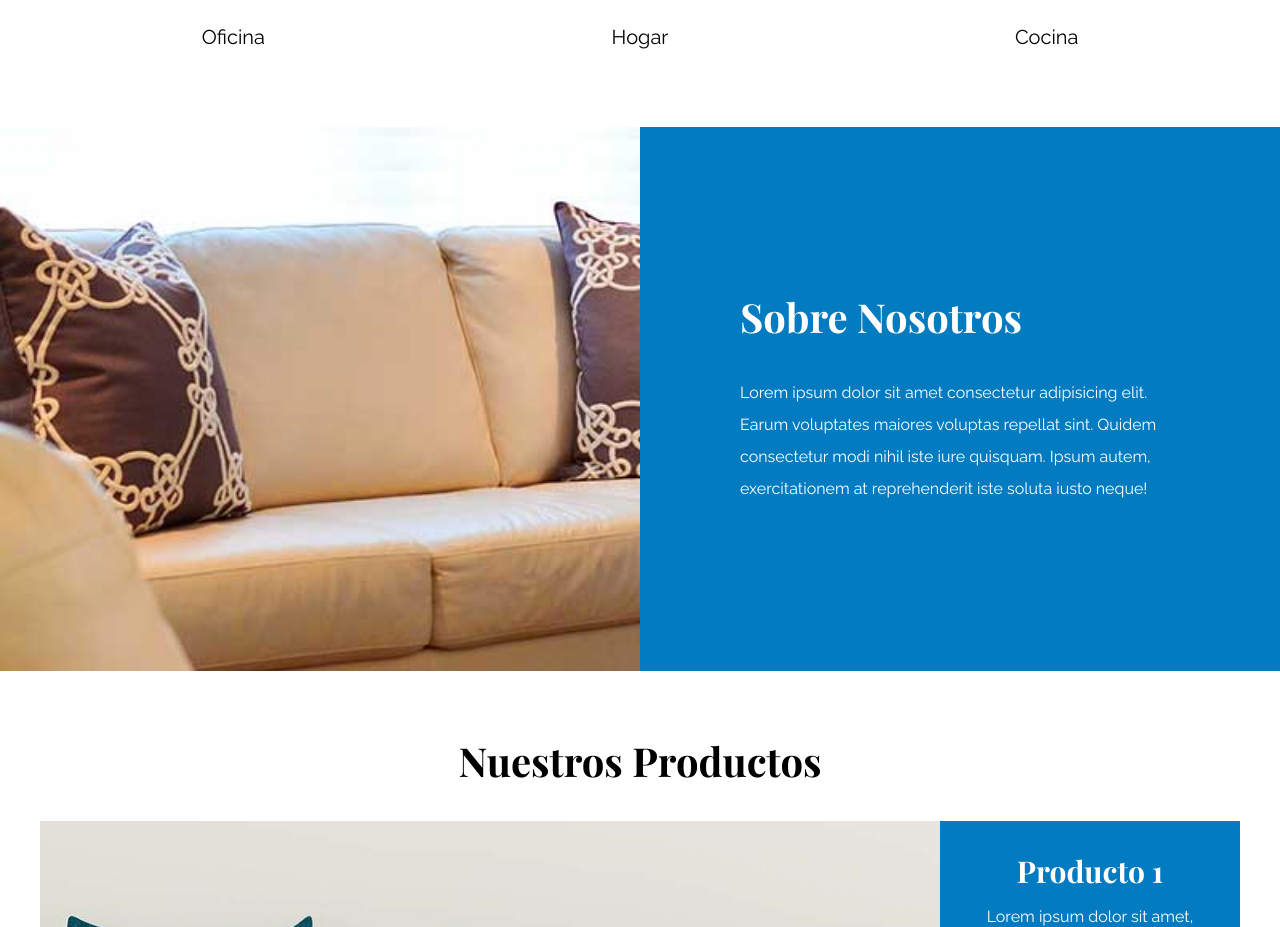
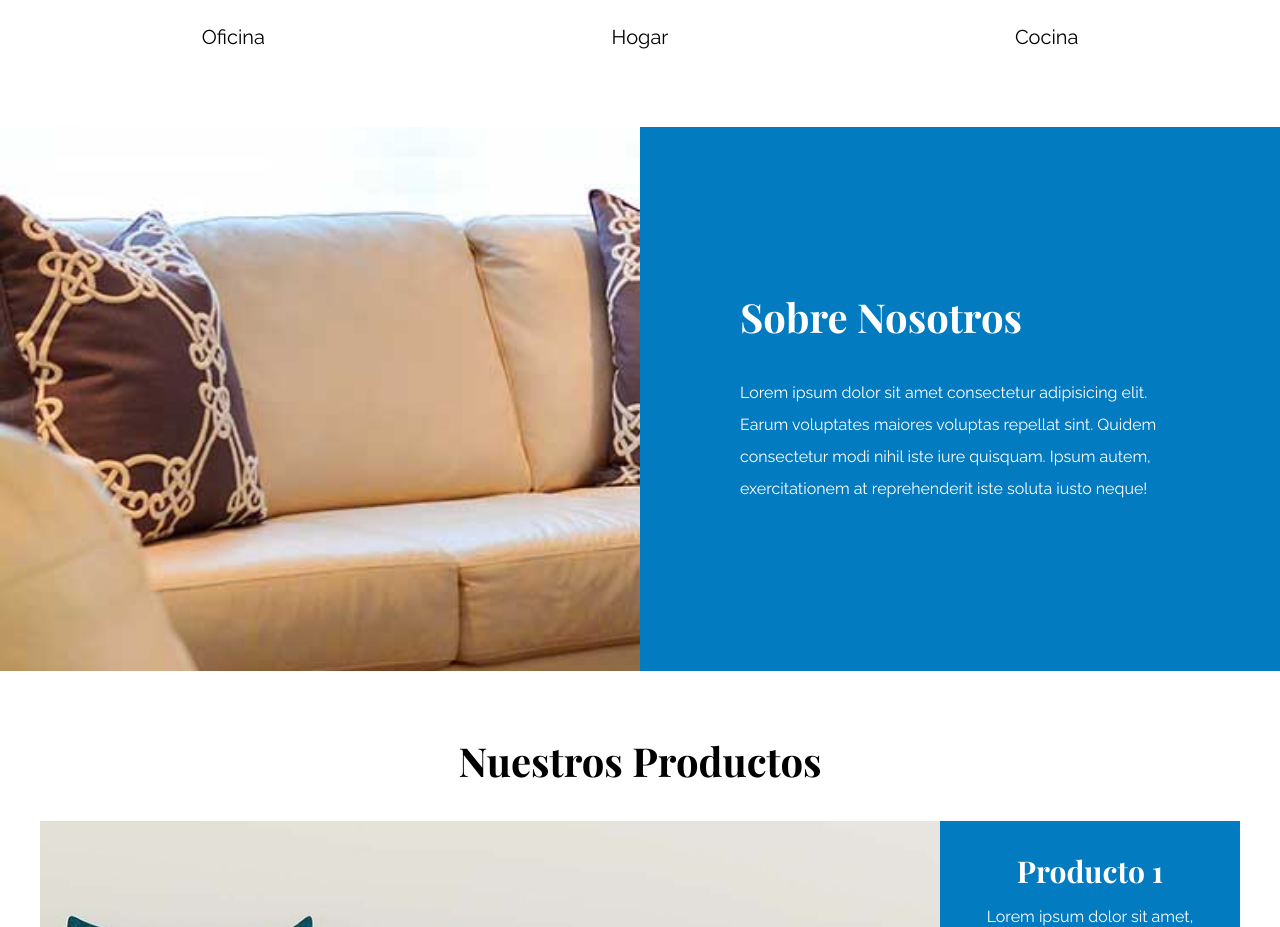
Before and after one commit to FrEaKAlL/ecommerce, a plain HTML site: page index.html in a window 1280 px wide. Shown: the part 1203-2130 px from the top of the page. Drawn offline with nearby package versions, Linux system fonts and the light colour scheme; a web font is replaced by a local one.

Commit message:
Se corrige estilo de gradient de nosotros

```diff
--- a/css/app.css
+++ b/css/app.css
@@ -184,7 +184,7 @@ img {
     .sobre-nosotros {
         background-image: linear-gradient(to right, transparent 50%, #037bc0 50%, #037bc0 100%), url(/img/nosotros.jpg);
         background-position: left center;
-        background-size: 100%, 160rem;
+        background-size: 100%, 170rem;
         padding: 10rem 0;
     }
 }
```
